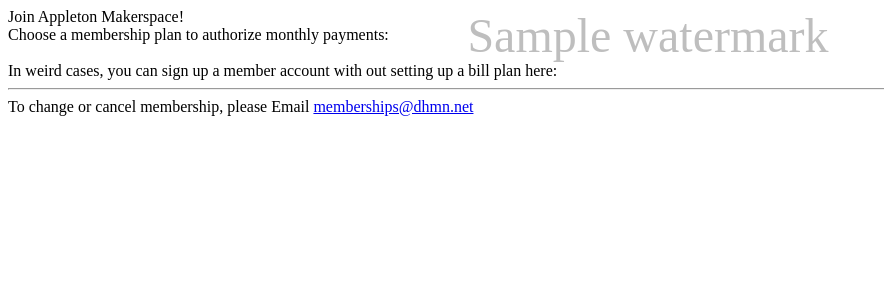
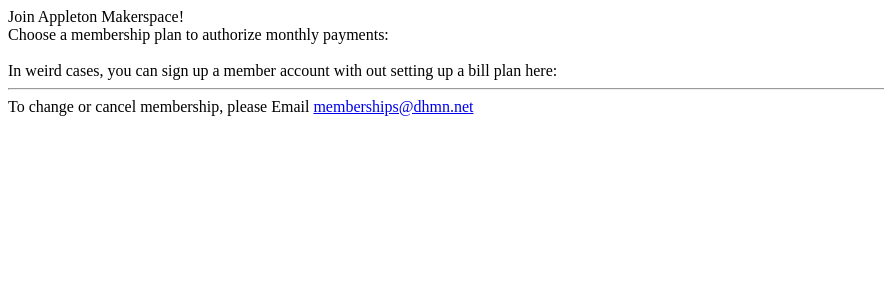
Before and after one commit to markfinn/membershipsystem, a Flask app: template templates/signup.html in a window 1280 px wide. Shown: the top 300 px of the page, without its empty margins (0-884 px from the left). Run offline with Flask 2, Linux system fonts and the light colour scheme; the template is opened without the code that fills it: most values are stand-ins (such as "Sample title", 1, 10 or a date in 2020); parts of the project's set-up code (start-up, migrations or seed data) failed here and were passed over; some libraries are stand-ins or nearby versions.

Commit message:
remove watermark in favor of global test mode flag

```diff
--- a/app.py
+++ b/app.py
@@ -28,20 +28,23 @@
 
 assert stripe_sk[3:7] == stripe_pk[3:7]
 assert stripe_sk[3:7] == 'test' or  stripe_sk[3:7] == 'live'
-watermark=''
 IS_TEST_MODE = False
 if stripe_sk[3:7] == 'test':
-  watermark='TEST'
   IS_TEST_MODE = True
 
 stripe.api_key = stripe_sk
 
 app = Flask(__name__)
 
+@app.context_processor
+def inject_user():
+    return dict(IS_TEST_MODE=IS_TEST_MODE)
+
+
 @app.route('/signup')
 @secure_required_in_production
 def index():
-    return render_template('signup.html', key=stripe_pk, watermark=watermark)
+    return render_template('signup.html', key=stripe_pk)
 
 @app.route('/signup_result', methods=['POST'])
 @secure_required_in_production
@@ -55,7 +58,7 @@
         plan = stripe.Plan.retrieve(request.form['plan'])
         description='%s at a recurring cost of $%d / %s'%(plan.name, plan.amount/100, plan.interval)
       except:
-        return render_template('error.html', what='requested membership plan not found', watermark=watermark)
+        return render_template('error.html', what='requested membership plan not found')
 
     try:
       customer = stripe.Customer.create(
@@ -66,7 +69,7 @@
       if not plan:
         description += ' reference customer# %s'%customer.id
     except:
-      return render_template('error.html', what='error adding new customer', watermark=watermark)
+      return render_template('error.html', what='error adding new customer')
 
 #    # Amount in cents
 #    amount = 500
@@ -79,7 +82,7 @@
 
 
 
-    return render_template('signup_complete.html', description=description, watermark=watermark)
+    return render_template('signup_complete.html', description=description)
 
 if __name__ == '__main__':
     app.run(debug=True)
--- a/templates/layout.html
+++ b/templates/layout.html
@@ -11,18 +11,31 @@
     form .submit {
       margin: 15px 0;
     }
-.watermark {
-    position: absolute;
-        opacity: 0.25;
-            font-size: 3em;
-                width: 100%;
-                    text-align: center;
-                        z-index: -1000;
-                        }
+.testMode {
+position: fixed;
+top: 14px;
+right: 14px;
+display: block;
+background: #f7e633;
+color: #363636;
+font-weight: bold;
+font-size: 11px;
+text-decoration: none;
+height: 26px;
+padding: 0 9px;
+text-align: center;
+-webkit-border-radius: 5px;
+-moz-border-radius: 5px;
+-ms-border-radius: 5px;
+-o-border-radius: 5px;
+border-radius: 5px;
+line-height: 26px;
+opacity: 0.5;
+}
   </style>
 </head>
 <body>
-<div class="watermark">{{ watermark }}</div>
   {% block content %}{% endblock %}
+{% if IS_TEST_MODE %}<div class="testMode">TEST MODE</div>{% endif %}
 </body>
 </html>
```
